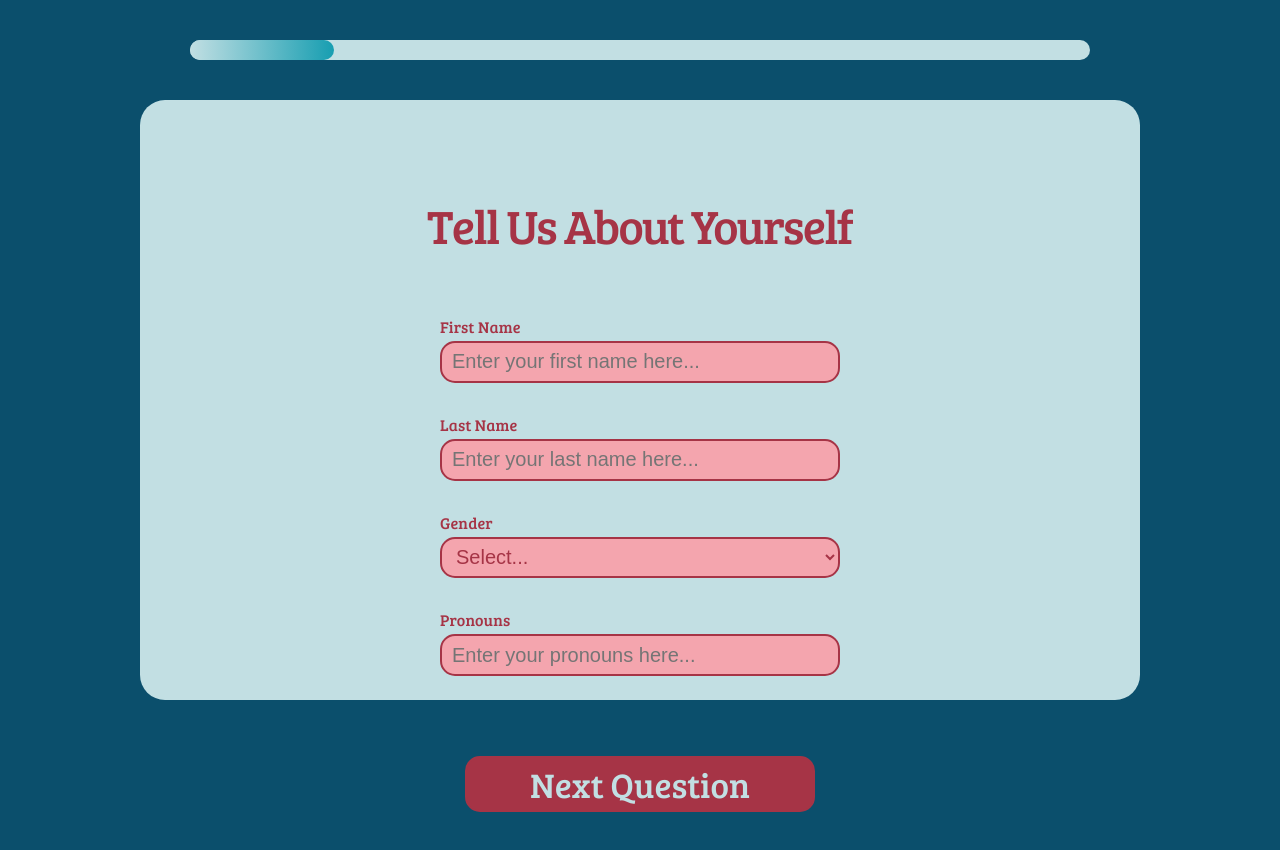
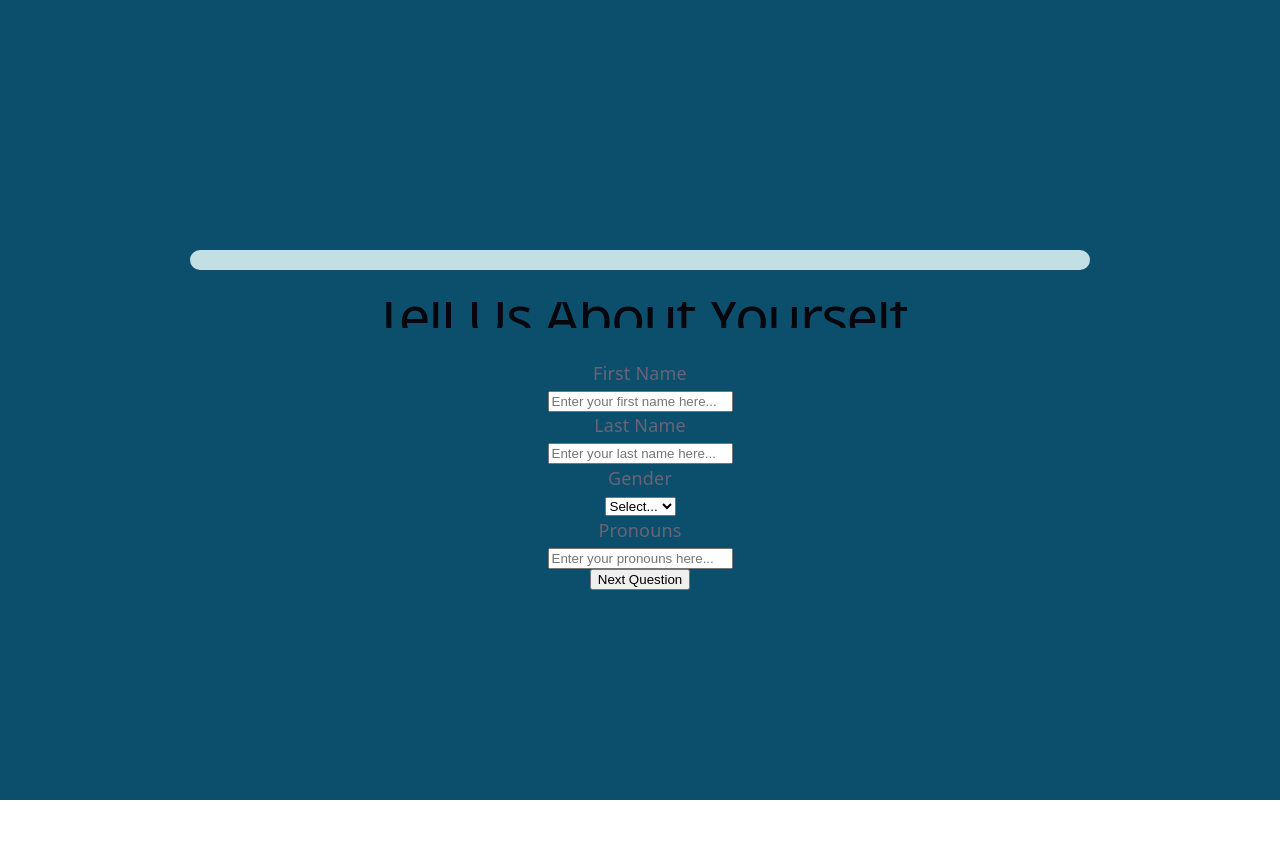
Before and after one commit to wav2length/371final, a React (Vite) app in the folder webapp/: page /onboarding1 in a window 1280 px wide. Shown: the top 850 px of the page. After the commit the page ends 800 px from the top, so only its background shows below. Built offline with nearby package versions, Linux system fonts and the light colour scheme; no server answers; a web font is replaced by a local one.

Commit message:
Onboarding CSS Changes

```diff
--- a/webapp/src/OnBoarding/Onboarding1.css
+++ b/webapp/src/OnBoarding/Onboarding1.css
@@ -1,4 +1,4 @@
-body, #root {
+body, #onboarding1-root {
   min-height: 100vh;
   display: flex;
   justify-content: center;
@@ -6,7 +6,7 @@ body, #root {
   flex-direction: column;
 }
 
-#main-area {
+#onboarding1-main-area {
   height: auto;
   min-height: clamp(400px, 80vh, 600px);
   width: min(1000px, 90vw);
@@ -20,7 +20,7 @@ body, #root {
   padding-bottom: 3vh;
 }
 
-h1#Heading-board1 {
+h1#onboarding1-Heading-board1 {
   font-size: clamp(28px, 4vw, 48px);
   color: #A63446;
   font-family: "Bree Serif", serif;
@@ -29,7 +29,7 @@ h1#Heading-board1 {
   padding-bottom: 1vh;
 }
 
-#subheading-board1 {
+#onboarding1-subheading-board1 {
   font-size: clamp(12px, 1.5vw, 16px);
   color: #A63446;
   font-family: "Bree Serif", serif;
@@ -42,7 +42,7 @@ h1#Heading-board1 {
   padding-bottom: 1vh;
 }
 
-#gender-dropdown {
+#onboarding1-gender-dropdown {
   height: clamp(45px, 6vh, 60px);
   width: min(400px, 70vw);
   font-size: clamp(14px, 2vw, 20px);
@@ -53,7 +53,7 @@ h1#Heading-board1 {
   border-radius: 15px;
 }
 
-#input-text {
+#onboarding1-input-text {
   height: clamp(45px, 6vh, 60px);
   width: min(400px, 70vw);
   font-size: clamp(14px, 2vw, 20px);
@@ -64,7 +64,7 @@ h1#Heading-board1 {
   border-radius: 15px;
 }
 
-#next-button {
+#onboarding1-next-button {
   height: clamp(55px, 7vh, 75px);
   width: min(350px, 70vw);
   font-size: clamp(20px, 3vw, 35px);
@@ -76,7 +76,7 @@ h1#Heading-board1 {
   margin-bottom: 8vh;
 }
 
-#progress-container {
+#onboarding1-progress-container {
   width: min(900px, 85vw);
   height: clamp(20px, 2.5vh, 30px);
   background-color: #C2DFE3;
@@ -86,7 +86,7 @@ h1#Heading-board1 {
   overflow: visible;
 }
 
-#progress-bar-board1 {
+#onboarding1-progress-bar-board1 {
   width: 16%;
   height: 100%;
   background: linear-gradient(to right, #C2DFE3, #179EB1);
--- a/webapp/src/OnBoarding/Onboarding1.jsx
+++ b/webapp/src/OnBoarding/Onboarding1.jsx
@@ -70,23 +70,23 @@ function Onboarding1() {
     <div id="progress-container">
         <div id="progress-bar-board1"></div>
     </div>
-      <div id="main-area">
-        <h1 id="Heading-board1">Tell Us About Yourself</h1>
-        <p id="subheading-board1">First Name</p>
+      <div id="onboarding1_main-area">
+        <h1 id="onboarding1_Heading-board1">Tell Us About Yourself</h1>
+        <p id="onboarding1_subheading-board1">First Name</p>
         <input value={firstName} onChange={e => {setFirstName(e.target.value); setError('')}} id="input-text" type="text" placeholder="Enter your first name here..." required/>
-        <p id="subheading-board1">Last Name</p>
+        <p id="onboarding1_subheading-board1">Last Name</p>
         <input value={lastName} onChange={e => {setLastName(e.target.value); setError('')}} id="input-text" type="text" placeholder="Enter your last name here..." required/>
-        <p id="subheading-board1">Gender</p>
+        <p id="onboarding1_subheading-board1">Gender</p>
         <select id="gender-dropdown" value={gender} onChange={(e) => setGender(e.target.value)}>
           <option value="">Select...</option>
           <option value="male">Male</option>
           <option value="female">Female</option>
         </select>
-        <p id="subheading-board1">Pronouns</p>
+        <p id="onboarding1_subheading-board1">Pronouns</p>
         <input value={pronouns} onChange={e => setPronouns(e.target.value)} id="input-text" type="text" placeholder="Enter your pronouns here... "/>
       </div>
       {error && <p style={{ color: 'red', fontSize: '0.85rem' }}>{error}</p>}
-      <button id="next-button" className='bree-serif-regular' onClick={handleNext} disabled={isLoading}>
+      <button id="onboarding1_next-button" className='bree-serif-regular' onClick={handleNext} disabled={isLoading}>
         {isLoading ? 'Saving...' : 'Next Question'}
       </button>
     </>
--- a/webapp/src/OnBoarding/Onboarding2.css
+++ b/webapp/src/OnBoarding/Onboarding2.css
@@ -1,4 +1,4 @@
-body, #root {
+body, #onboarding2-root {
   min-height: 100vh;
   display: flex;
   justify-content: center;
@@ -6,7 +6,7 @@ body, #root {
   flex-direction: column;
 }
 
-#main-area {
+#onboarding2-main-area {
   height: clamp(400px, 60vh, 600px);
   width: min(1000px, 90vw);
   background-color: #C2DFE3;
@@ -18,7 +18,7 @@ body, #root {
   box-sizing: border-box;
 }
 
-h1#Heading-board2 {
+h1#onboarding2-Heading-board2 {
   font-size: clamp(28px, 4vw, 48px);
   color: #A63446;
   font-family: "Bree Serif", serif;
@@ -26,7 +26,7 @@ h1#Heading-board2 {
   line-height: 1.2;
 }
 
-#subheading-board2 {
+#onboarding2-subheading-board2 {
   font-size: clamp(16px, 2vw, 24px);
   color: #A63446;
   font-family: "Bree Serif", serif;
@@ -37,7 +37,7 @@ h1#Heading-board2 {
   line-height: 1.2;
 }
 
-#options-container {
+#onboarding2-options-container {
   display: flex;
   flex-direction: row;
   flex-wrap: wrap;
@@ -46,7 +46,7 @@ h1#Heading-board2 {
   justify-content: center;
 }
 
-#unclicked-option {
+#onboarding2-unclicked-option {
   height: clamp(55px, 7vh, 75px);
   width: clamp(150px, 20vw, 250px);
   font-size: clamp(16px, 2vw, 24px);
@@ -59,7 +59,7 @@ h1#Heading-board2 {
   cursor: pointer;
 }
 
-#clicked-option {
+#onboarding2-clicked-option {
   height: clamp(55px, 7vh, 75px);
   width: clamp(150px, 20vw, 250px);
   font-size: clamp(16px, 2vw, 24px);
@@ -72,7 +72,7 @@ h1#Heading-board2 {
   cursor: pointer;
 }
 
-#next-button {
+#onboarding2-next-button {
   height: clamp(55px, 7vh, 75px);
   width: min(350px, 70vw);
   font-size: clamp(20px, 3vw, 35px);
@@ -84,7 +84,7 @@ h1#Heading-board2 {
   margin-bottom: 8vh;
 }
 
-#progress-container {
+#onboarding2-progress-container {
   width: min(900px, 85vw);
   height: clamp(20px, 2.5vh, 30px);
   background-color: #C2DFE3;
@@ -93,7 +93,7 @@ h1#Heading-board2 {
   overflow: visible;
 }
 
-#progress-bar-board2 {
+#onboarding2-progress-bar-board2 {
   width: 32%;
   height: 100%;
   background: linear-gradient(to right, #C2DFE3, #179EB1);
--- a/webapp/src/OnBoarding/Onboarding3.css
+++ b/webapp/src/OnBoarding/Onboarding3.css
@@ -1,4 +1,4 @@
-body, #root {
+body, #onboarding3-root {
   min-height: 100vh;
   display: flex;
   justify-content: center;
@@ -6,7 +6,7 @@ body, #root {
   flex-direction: column;
 }
 
-#main-area {
+#onboarding3-main-area {
   height: clamp(400px, 60vh, 600px);
   width: min(1000px, 90vw);
   background-color: #C2DFE3;
@@ -18,7 +18,7 @@ body, #root {
   box-sizing: border-box;
 }
 
-h1#Heading-board3 {
+h1#onboarding3-Heading-board3 {
   font-size: clamp(28px, 4vw, 48px);
   color: #A63446;
   font-family: "Bree Serif", serif;
@@ -26,7 +26,7 @@ h1#Heading-board3 {
   line-height: 1.2;
 }
 
-#subheading-board3 {
+#onboarding3-subheading-board3 {
   font-size: clamp(16px, 2vw, 24px);
   color: #A63446;
   font-family: "Bree Serif", serif;
@@ -38,7 +38,7 @@ h1#Heading-board3 {
   line-height: 1.2;
 }
 
-#options-container {
+#onboarding3-options-container {
   display: flex;
   flex-direction: row;
   flex-wrap: wrap;
@@ -47,7 +47,7 @@ h1#Heading-board3 {
   justify-content: center;
 }
 
-#input-num {
+#onboarding3-input-num {
   height: clamp(70px, 10vh, 111px);
   width: clamp(80px, 10vw, 125px);
   font-size: clamp(24px, 3vw, 40px);
@@ -58,7 +58,7 @@ h1#Heading-board3 {
   border-radius: 15px;
 }
 
-#min {
+#onboarding3-min {
   font-size: clamp(12px, 1.5vw, 16px);
   color: #A63446;
   font-family: "Bree Serif", serif;
@@ -66,7 +66,7 @@ h1#Heading-board3 {
   align-self: flex-start;
 }
 
-#max {
+#onboarding3-max {
   font-size: clamp(12px, 1.5vw, 16px);
   color: #A63446;
   font-family: "Bree Serif", serif;
@@ -75,7 +75,7 @@ h1#Heading-board3 {
   margin-left: 5vw;
 }
 
-#unclicked-option {
+#onboarding3-unclicked-option {
   height: clamp(55px, 7vh, 75px);
   width: clamp(150px, 20vw, 250px);
   font-size: clamp(16px, 2vw, 24px);
@@ -88,7 +88,7 @@ h1#Heading-board3 {
   cursor: pointer;
 }
 
-#next-button {
+#onboarding3-next-button {
   height: clamp(55px, 7vh, 75px);
   width: min(350px, 70vw);
   font-size: clamp(20px, 3vw, 35px);
@@ -100,7 +100,7 @@ h1#Heading-board3 {
   margin-bottom: 8vh;
 }
 
-#progress-container {
+#onboarding3-progress-container {
   width: min(900px, 85vw);
   height: clamp(20px, 2.5vh, 30px);
   background-color: #C2DFE3;
@@ -109,7 +109,7 @@ h1#Heading-board3 {
   overflow: visible;
 }
 
-#progress-bar-board3 {
+#onboarding3-progress-bar-board3 {
   width: 48%;
   height: 100%;
   background: linear-gradient(to right, #C2DFE3, #179EB1);
--- a/webapp/src/OnBoarding/Onboarding4.css
+++ b/webapp/src/OnBoarding/Onboarding4.css
@@ -1,4 +1,4 @@
-body, #root {
+body, #onboarding4-root {
   min-height: 100vh;
   display: flex;
   justify-content: center;
@@ -6,7 +6,7 @@ body, #root {
   flex-direction: column;
 }
 
-#main-area-career {
+#onboarding4-main-area-career {
   height: clamp(600px, 70vh, 800px);
   width: min(1000px, 90vw);
   background-color: #C2DFE3;
@@ -20,7 +20,7 @@ body, #root {
   overflow-y: auto;
 }
 
-h1#Heading-career {
+h1#onboarding4-Heading-career {
   font-size: clamp(28px, 4vw, 48px);
   color: #A63446;
   font-family: "Bree Serif", serif;
@@ -28,7 +28,7 @@ h1#Heading-career {
   line-height: 1.2;
 }
 
-#subheading-career {
+#onboarding4-subheading-career {
   font-size: clamp(16px, 2vw, 24px);
   color: #A63446;
   font-family: "Bree Serif", serif;
@@ -38,7 +38,7 @@ h1#Heading-career {
   margin-top: 2vh;
 }
 
-#fields-container {
+#onboarding4-fields-container {
   display: flex;
   flex-wrap: wrap;
   gap: clamp(8px, 1.5vw, 15px);
@@ -63,7 +63,7 @@ h1#Heading-career {
   color: #C2DFE3;
 }
 
-#next-button-career {
+#onboarding4-next-button-career {
   height: clamp(55px, 7vh, 75px);
   width: min(350px, 70vw);
   font-size: clamp(20px, 3vw, 35px);
@@ -77,7 +77,7 @@ h1#Heading-career {
   flex-shrink: 0;
 }
 
-#progress-container-career {
+#onboarding4-progress-container-career {
   width: min(900px, 85vw);
   height: clamp(20px, 2.5vh, 30px);
   background-color: #C2DFE3;
@@ -88,7 +88,7 @@ h1#Heading-career {
   flex-shrink: 0;
 }
 
-#progress-bar-career {
+#onboarding4-progress-bar-career {
   width: 80%;
   height: 100%;
   background: linear-gradient(to right, #C2DFE3, #179EB1);
--- a/webapp/src/OnBoarding/Onboarding4.jsx
+++ b/webapp/src/OnBoarding/Onboarding4.jsx
@@ -54,12 +54,12 @@ const handleClick = (field) => {
 
   return (
     <>
-    <div id="progress-container-career">
-        <div id="progress-bar-career"></div>
+    <div id="onboarding4-progress-container-career">
+        <div id="onboarding4-progress-bar-career"></div>
     </div>
-      <div id="main-area-career">
-        <h1 id="Heading-career">Why did you join Wavelength?</h1>
-        <div id="fields-container">
+      <div id="onboarding4-main-area-career">
+        <h1 id="onboarding4-Heading-career">Why did you join Wavelength?</h1>
+        <div id="onboarding4-fields-container">
         {fields.map((field) => (
             <button
             key={field}
@@ -72,7 +72,7 @@ const handleClick = (field) => {
         </div>
         {error && <p style={{ color: 'red', marginTop: '12px', fontSize: '0.85rem' }}>{error}</p>}
       </div>
-      <button id="next-button-career" className='bree-serif-regular' onClick={handleNext} disabled={isLoading}>
+      <button id="onboarding4-next-button-career" className='bree-serif-regular' onClick={handleNext} disabled={isLoading}>
         {isLoading ? 'Saving...' : 'Next Question'}
       </button>
     </>
--- a/webapp/src/OnBoarding/OnboardingComplete.css
+++ b/webapp/src/OnBoarding/OnboardingComplete.css
@@ -7,7 +7,7 @@ body {
   box-sizing: border-box;
 }
 
-#home-page {
+#onboardingComp-home-page {
   width: 100%;
   text-align: center;
   padding-top: 10vh;
@@ -15,21 +15,21 @@ body {
   align-self: flex-start;
 }
 
-h1#Heading-complete {
+h1#onboardingComp-Heading-complete {
   font-size: clamp(36px, 6vw, 74px);
   color: #C2DFE3;
   font-family: 'Bree Serif', serif;
   line-height: 1.2;
 }
 
-#waves {
+#onboardingComp-waves {
   position: absolute;
   bottom: 0;
   left: 0;
   width: 100%;
 }
 
-#next-button {
+#onboardingComp-next-button {
   height: clamp(55px, 7vh, 75px);
   width: min(350px, 70vw);
   font-size: clamp(20px, 3vw, 35px);
@@ -43,7 +43,7 @@ h1#Heading-complete {
   margin-bottom: 4vh;
 }
 
-#progress-container {
+#onboardingComp-progress-container {
   width: min(900px, 85vw);
   height: clamp(20px, 2.5vh, 30px);
   background-color: #C2DFE3;
@@ -52,7 +52,7 @@ h1#Heading-complete {
   overflow: visible;
 }
 
-#progress-bar-complete {
+#onboardingComp-progress-bar-complete {
   width: 100%;
   height: 100%;
   background: linear-gradient(to right, #C2DFE3, #179EB1);
--- a/webapp/src/OnBoarding/OnboardingComplete.jsx
+++ b/webapp/src/OnBoarding/OnboardingComplete.jsx
@@ -18,16 +18,16 @@ function OnboardingComplete() {
   }
   return (
     <>
-      <div id="progress-container">
-        <div id="progress-bar-complete"></div>
+      <div id="onboardingComp-progress-container">
+        <div id="onboardingComp-progress-bar-complete"></div>
         </div>
-      <div id="home-page">
-        <h1 id="Heading-complete">Onboarding</h1>
-        <h1 id="Heading-complete">Complete!</h1>
+      <div id="onboardingComp-home-page">
+        <h1 id="onboardingComp-Heading-complete">Onboarding</h1>
+        <h1 id="onboardingComp-Heading-complete">Complete!</h1>
         <button id='next-button' onClick={handleNext}>
           FIND YOUR WAVE
         </button>
-        <img id="waves" src={waves} alt="Waves" />
+        <img id="onboardingComp-waves" src={waves} alt="Waves" />
       </div>
     </>
   )
```
Also changed, not shown: webapp/src/OnBoarding/Onboarding2.jsx (+7 -7 lines), webapp/src/OnBoarding/Onboarding3.jsx (+8 -8 lines).
